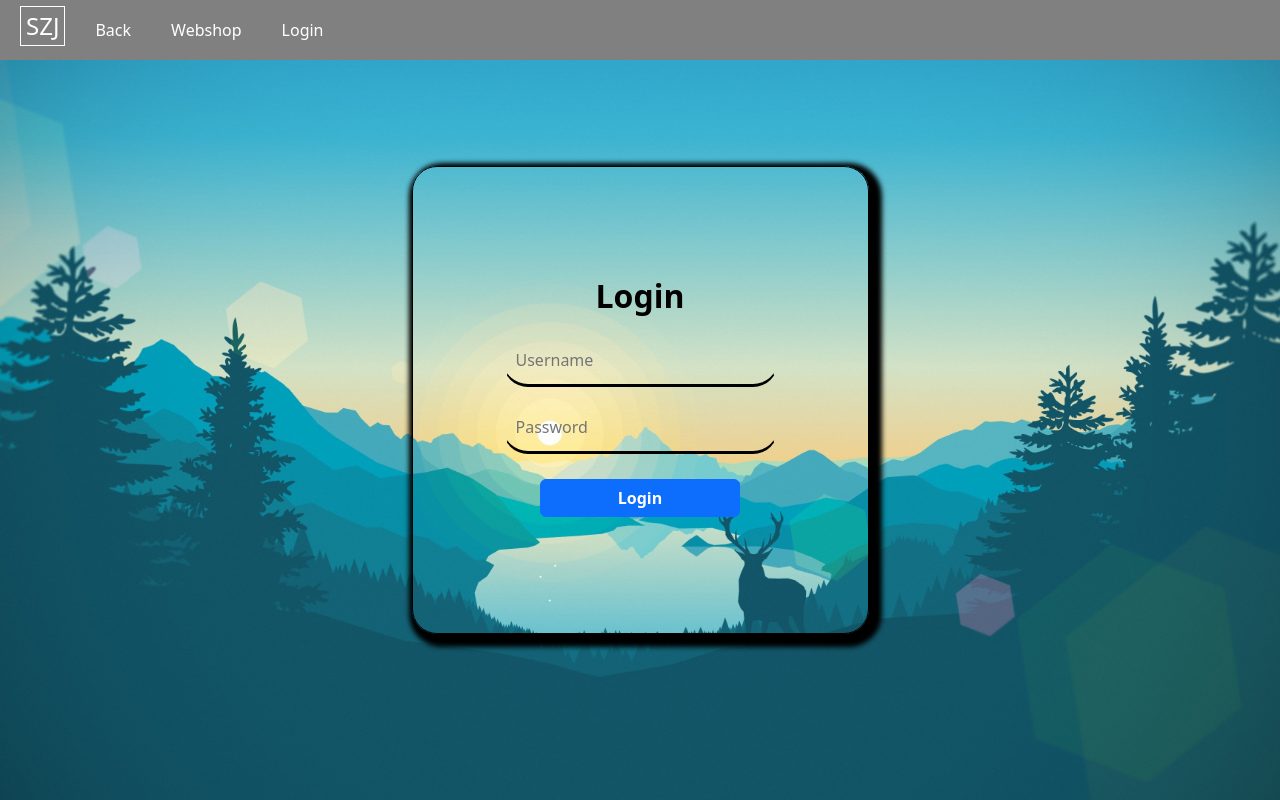
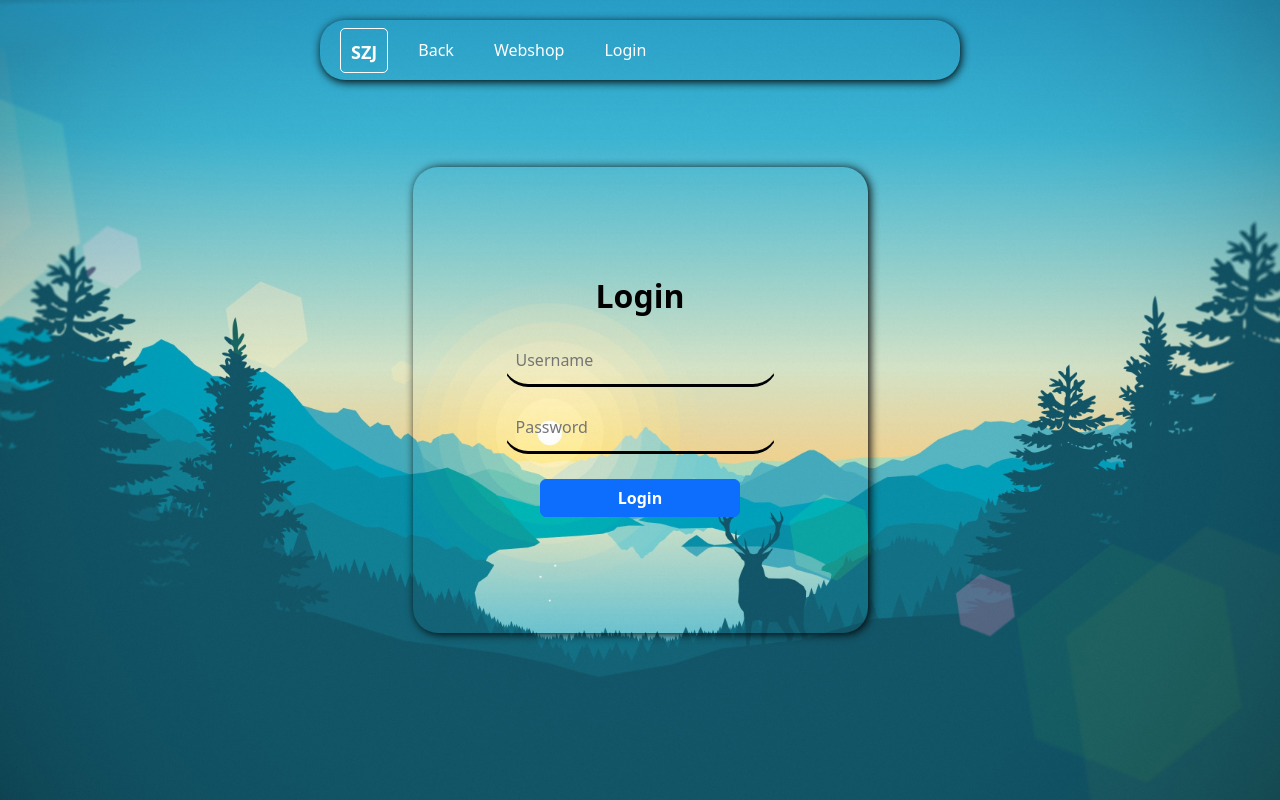
Before and after one commit to JBalaazs/SZJProject-frontend, a React (Create React App) app: page /login in a window 1280 px wide. Built offline with nearby package versions, Linux system fonts and the light colour scheme.

Commit message:
NewDesign

```diff
--- a/src/components/menuBar.tsx
+++ b/src/components/menuBar.tsx
@@ -21,6 +21,7 @@ const MenuBar = () => {
 
     const [isMenuOpen, setIsMenuOpen] = useState(false);
     const [isDropdownOpen, setIsDropdownOpen] = useState(false);
+    const [hidden, setHidden] = useState(false);
 
     /*useEffect:*/
 
@@ -30,6 +31,33 @@ const MenuBar = () => {
         endpoints_GET.getCartItems();
 
     }, []);
+
+    useEffect(() => {
+
+        const handleScroll = () => {
+
+            const currentScrollTop = document.documentElement.scrollTop;
+
+            if(currentScrollTop > 100)
+            {
+
+                setHidden(true);
+
+            }
+            else
+            {
+
+                setHidden(false);
+
+            }
+
+        }
+
+        window.addEventListener('scroll', handleScroll);
+
+        return () => window.removeEventListener('scroll',  handleScroll);
+
+    }, [])
 
     /*useMatch:*/
 
@@ -98,20 +126,22 @@ const MenuBar = () => {
     /*Return:*/
 
     return(
-        <div className="menuBar">
+        <div className={`menuBar ${hidden ? 'hidden' : ''}`}>
 
-            <h4 onClick={() => navigateService.navigate('/')}>SZJ</h4>
+            <button onClick={() => navigateService.navigate('/')} className="szjTitle">SZJ</button>
             <h4 className="menuToggle" onClick={toggleMenu}>☰</h4>
 
             <div className={`menuItems ${isMenuOpen ? 'open' : ''}`}>
 
-                <button onClick={() => navigateService.navigate(getBackRoute())}>Back</button>
-                <button onClick={() => navigateService.navigate('/webshop')}>Webshop</button>
-                <button onClick={() => navigateService.navigate('/addproduct')} style={{display: `${menuBarService.loginOrLogout().cssCode}`}}>Add product</button>
-                <button onClick={() => navigateService.navigate('/cart')} style={{display: `${menuBarService.loginOrLogout().cssCode}`}}>Cart ({NumberOfCartItems()})</button>
-                <button onClick={() => navigateService.navigate('/login')} style={{display: `${menuBarService.loginOrLogout().isLogin}`}}>Login</button>
+                <button onClick={() => navigateService.navigate(getBackRoute())} className="menuButton">Back</button>
+                <button onClick={() => navigateService.navigate('/webshop')} className="menuButton">Webshop</button>
+                <button onClick={() => navigateService.navigate('/addproduct')} style={{display: `${menuBarService.loginOrLogout().cssCode}`}} className="menuButton">Add product</button>
+                <button onClick={() => navigateService.navigate('/cart')} style={{display: `${menuBarService.loginOrLogout().cssCode}`}} className="menuButton">Cart ({NumberOfCartItems()})</button>
+                <button onClick={() => navigateService.navigate('/login')} style={{display: `${menuBarService.loginOrLogout().isLogin}`}} className="menuButton">Login</button>
 
             </div>
+
+            <button className="buyAndSellTitle" style={{display: `${menuBarService.loginOrLogout().isLogin}`}}>Buy & Sell With Us!</button>
 
             <div className="profile" onClick={toggleDropDown} style={{display: `${menuBarService.loginOrLogout().cssCode}`}}></div>
 
--- a/src/design/style.css
+++ b/src/design/style.css
@@ -14,24 +14,25 @@
 /*Home:*/
 
 .insideDIV_Home{
-    border: solid 1px black;
     padding: 90px;
     border-radius: 25px;
     display: flex;
-    flex-direction: column;
+    flex-direction: row;
     align-items: center;
-    box-shadow: 5px 5px 5px 8px black;
     animation: slideIn_DIV 0.5s ease-in;
 }
 
 .homeButton{
     width: 200px;
+    height: 100px;
     margin: 10px;
     font-weight: bold;
+    background-color: blueviolet;
+    border: none;
 }
 
 .homeButton:hover{
-    background-color: blueviolet;
+    background: linear-gradient(155deg, blueviolet 70%, white 30%);
     border: solid 1px black;
 }
 
@@ -92,14 +93,13 @@
 }
 
 .insideDIV_Login{
-    border: solid 1px black;
     padding: 90px;
     border-radius: 25px;
     display: flex;
     flex-direction: column;
     align-items: center;
-
-    box-shadow: 5px 5px 5px 8px black;
+    animation: slideIn_DIV 0.5s ease-in;
+    box-shadow: 2px 1px 10px black;
 }
 
 .inputStyle_Login {
@@ -182,7 +182,7 @@
     display: flex;
     flex-direction: column;
     align-items: center;
-    box-shadow: 5px 5px 5px 8px white;
+    box-shadow: 2px 1px 10px white;
     animation: slideIn_DIV 0.5s ease-in;
 }
 
@@ -240,18 +240,22 @@
 }
 
 .productsInside{
-    height: 350px;
-    width: 250px;
-    margin: 50px;
+    height: 250px;
+    width: 350px;
+    margin: 20px;
     border-radius: 25px;
     display: flex;
-    flex-direction: column;
-    justify-content: space-evenly;
+    flex-direction: row;
+    justify-content: center;
+    align-items: center;
+    gap: 40px;
     padding-left: 10px;
     padding-right: 10px;
     border: solid 1px black;
     box-shadow: 1px 2px 3px black;
     animation: slideIn_DIV 0.5s ease-in;
+    color: black;
+    padding: 15px;
 }
 
 .productTitle{
@@ -295,20 +299,15 @@
 
 .title_Webshop{
     text-align: center;
-    margin-top: 20px;
+    margin-top: 100px;
     margin-bottom: 20px;
     color: black;
     font-weight: bold;
 }
 
 .WebshopDesign{
-    width: 100wh;
-    height: 100wh;
-}
-
-.title_Webshop{
-    text-align: center;
-    margin-top: 100px;
+    height: 100vh;
+    background: linear-gradient(150deg, rgb(211, 160, 160) 10%, rgb(146, 216, 221) 90%);
 }
 
 /*BuyIt:*/
@@ -412,17 +411,6 @@
 }
 
 /*AddProduct*/
-
-.insideDIV_Login{
-    border: solid 1px black;
-    padding: 90px;
-    border-radius: 25px;
-    display: flex;
-    flex-direction: column;
-    align-items: center;
-    box-shadow: 5px 5px 5px 8px black;
-    animation: slideIn_DIV 0.5s ease-in;
-}
 
 .inputStyle_AddProduct {
     padding: 12px;
@@ -781,28 +769,73 @@ button:hover {
 
 .menuBar{
     position: fixed;
-    top: 0px;
-    width: 100%;
+    top: 20px;
+    width: 50%;
     height: 60px;
     display: flex;
     flex-direction: row;
     gap: 20px;
     align-items: center;
     padding: 20px;
-    background-color: gray;
+    background-color: transparent;
+    border-radius: 25px;
     z-index: 2;
+    box-shadow: 1px 2px 10px black;
+    animation: slideIn_DIV 0.5s ease-in;
 }
 
-.menuBar button{
+.menuBar.hidden{
+    background-color: gray;
+}
+
+.menuButton{
     width: auto;
-    background-color: gray;
+    background-color: transparent;
     height: 60px;
     border-radius: 0px;
 }
 
-.menuBar button:hover{
+.menuButton:hover{
     background-color: gainsboro;
     color: black;
+}
+
+.szjTitle{
+    border: solid 1px white;
+    height: 45px;
+    font-weight: bold;
+    font-size: 18px;
+    width: auto;
+    background-color: transparent;
+}
+
+.szjTitle:hover{
+    background: linear-gradient(155deg, gainsboro 80%, black 20%);
+    color: black;
+}
+
+.buyAndSellTitle{
+    border: solid 1px white;
+    height: 45px;
+    font-weight: bold;
+    font-size: 15px;
+    display: flex;
+    position: absolute;
+    right: 80px;
+    background-color: transparent;
+    width: auto;
+}
+
+.buyAndSellTitle:hover{
+    cursor: default;
+    background-color: transparent;
+}
+
+.menuBarPosition{
+    display: flex;
+    justify-content: center;
+    align-items: center;
+    padding: 50px;
 }
 
 .menuBar h4{
@@ -890,6 +923,18 @@ button:hover {
     }
  }
 
+ @media (max-width: 1315px) {
+    .buyAndSellTitle{
+        display: none;
+    }
+ }
+
+ @media (max-width: 1201px) {
+    .WebshopDesign{
+        height: 100%;
+    }
+ }
+
  @media (max-width: 1196px) {
     .betweenProfileAndData{
         margin-left: 50px;
@@ -911,12 +956,20 @@ button:hover {
     }
  }
 
+@media (max-width: 846px) {
+    .insideDIV_Home{
+        display: flex;
+        flex-direction: column;
+    }
+}
+
 @media (max-width: 768px) {
     .insideDIV_Home{
         padding: 75px;
     }
     .homeButton{
         width: 175px;
+        height: 90px;
     }
     .insideDIV_Login{
         padding: 75px;
@@ -929,6 +982,7 @@ button:hover {
 @media (max-width: 686px) {
     .menuBar{
         flex-direction: column;
+        background-color: gray;
         height: auto;
     }
     .menuToggle {
--- a/src/pages/Login.tsx
+++ b/src/pages/Login.tsx
@@ -23,12 +23,14 @@ export default function Login () {
                     <input type='text' name='username' placeholder='Username' className='inputStyle_Login' onChange={loginService.handleChange} />
                     <input type='password' name='password' placeholder='Password' className='inputStyle_Login' onChange={loginService.handleChange} />
                     <button className='btn btn-primary loginButton' onClick={async () => {
-                       if(loginService.loginData)
-                       {
 
-                            await loginService.loginUser(loginService.loginData.username, loginService.loginData.password)
+                    if(loginService.loginData)
+                    {
 
-                       }
+                        await loginService.loginUser(loginService.loginData.username, loginService.loginData.password)
+
+                    }
+
                     }}>Login</button>
 
                     {
--- a/src/pages/Webshop.tsx
+++ b/src/pages/Webshop.tsx
@@ -14,7 +14,9 @@ export default function Webshop () {
 
         <div className='WebshopDesign'>
 
-            <MenuBar />
+            <div className='menuBarPosition'>
+                <MenuBar />
+            </div>
 
             <h1 className='title_Webshop'>Shop Now and Experience the Difference!</h1>
 
@@ -28,15 +30,26 @@ export default function Webshop () {
 
                             <div className='productsInside' key={x.productId}>
 
-                                <p className='productTitle'>{x.productName}</p>
+                                <div style={{display: 'flex', flexDirection: 'column', gap: '10px'}}>
 
-                                <p className='productDescription'>{x.description}</p>
+                                    <div style={{height: '100px', width: '100px', border: 'solid 1px red'}}>Pic</div>
 
-                                <p className='productPrice'>{x.price}$</p>
+                                    {webshopService.webshopButton(x)}
 
-                                {webshopService.webshopButton(x)}
 
-                                <p className='productStock'>{x.stock} pcs available</p>
+                                </div>
+
+                                <div>
+
+                                    <p className='productTitle'>{x.productName}</p>
+
+                                    <p className='productDescription'>{x.description}</p>
+
+                                    <p className='productPrice'>{x.price}$</p>
+
+                                    <p className='productStock'>{x.stock} pcs available</p>
+
+                                </div>
 
                             </div>
 
--- a/src/service/menuBarService.tsx
+++ b/src/service/menuBarService.tsx
@@ -30,7 +30,7 @@ export function useMenuBarService () {
 
             return{
                 service: logOutService.logout,
-                isLogin: 'none'
+                isLogin: 'none',
             }
 
         }
--- a/src/service/webshopService.tsx
+++ b/src/service/webshopService.tsx
@@ -1,4 +1,4 @@
-import { useEffect } from "react";
+import { useEffect, useState } from "react";
 import { useNavigateService } from "./navigateService";
 import { useMenuBarService } from "./menuBarService";
 import { extendedProductType } from "../interfaces/InterfaceCollection";
@@ -89,7 +89,8 @@ export function useWebshopService () {
         getUsername,
         webshopButton,
 
-        endpoints_GET
+        endpoints_GET,
+
     }
 
 }
```
